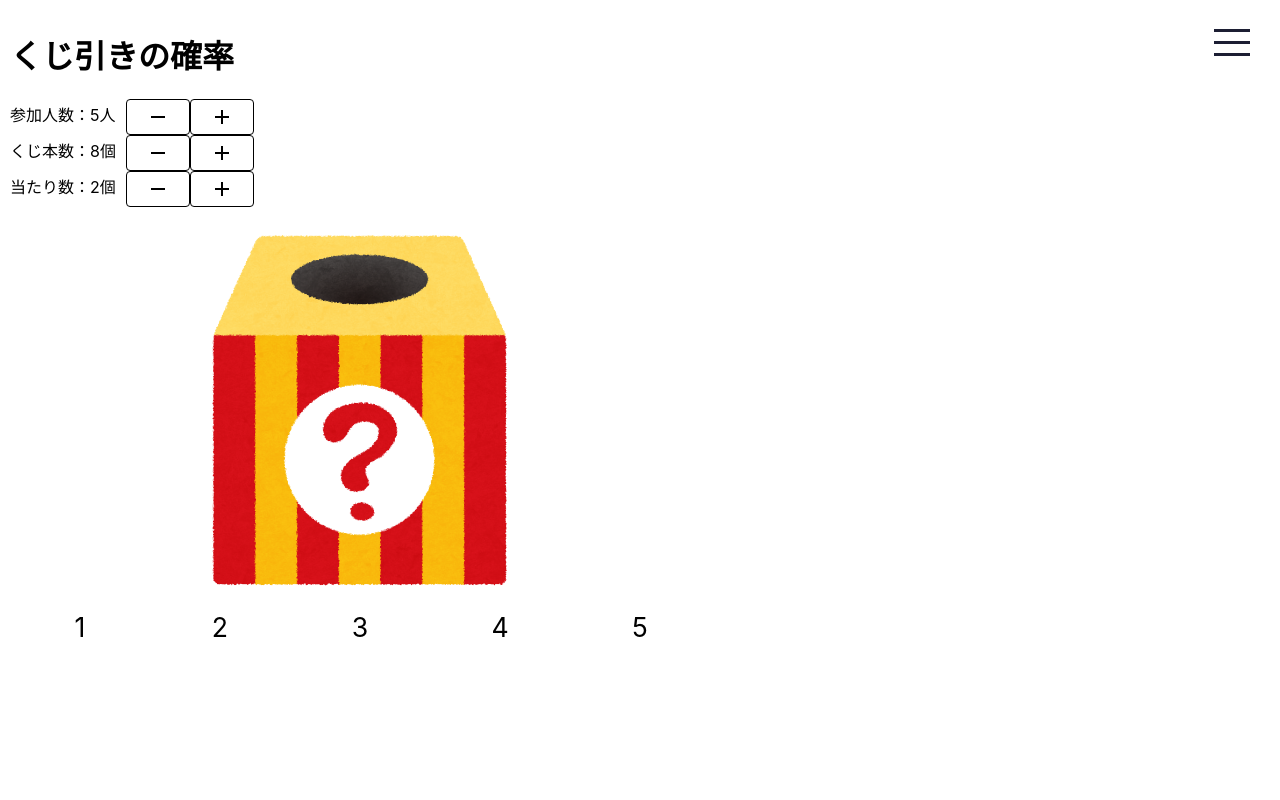
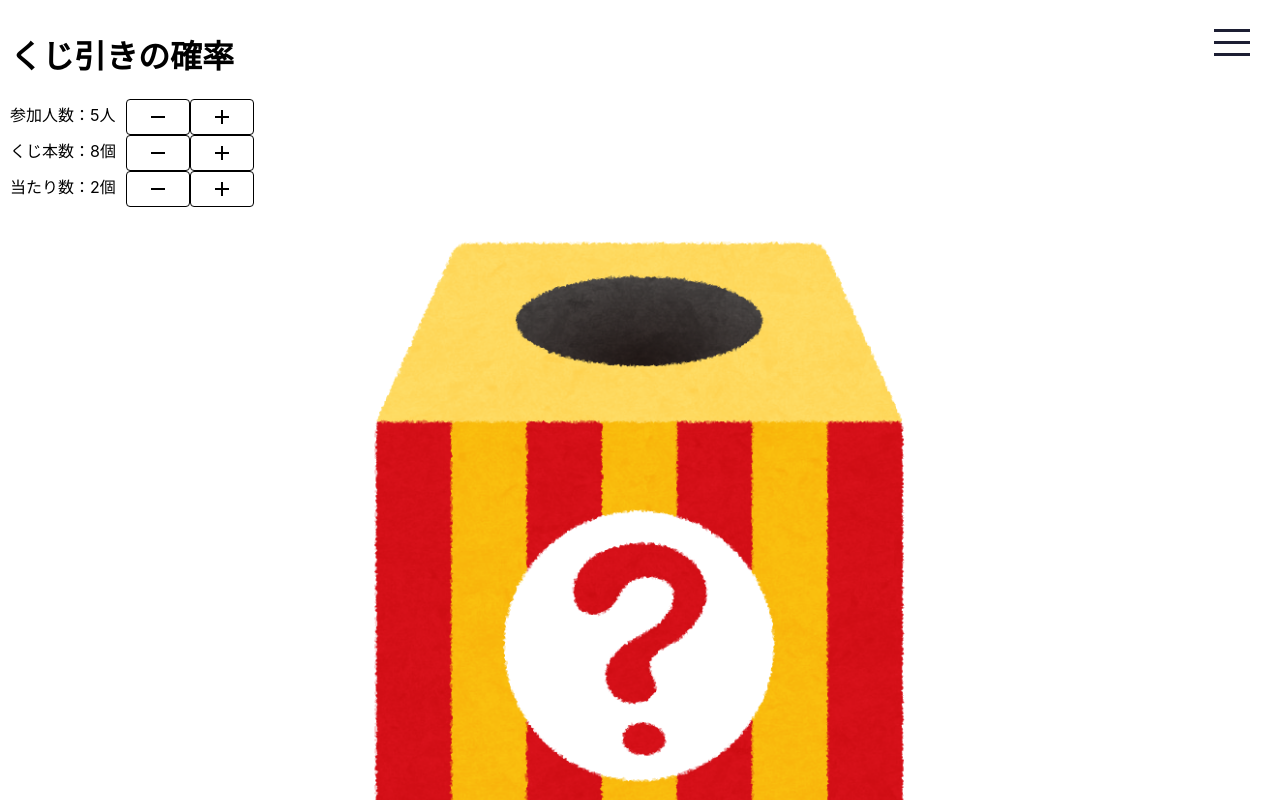
Before and after one commit to mynkit/probability-experiment, a React (Create React App) app: page /lottery in a window 1280 px wide. Shown: the top 800 px of the page. Built offline with nearby package versions, Linux system fonts and the light colour scheme.

Commit message:
幅変更

```diff
--- a/src/components/Lottery.tsx
+++ b/src/components/Lottery.tsx
@@ -109,7 +109,7 @@ const Lottery = () => {
   }, [autoMode])
 
   return (
-    <div style={{padding: '10px', width: '700px', maxWidth: '100%'}}>
+    <div style={{padding: '10px'}}>
       <h1 onClick={()=>setHiddenCommandCount(v=>v+1)} style={{backgroundColor: `rgb(${0},${0},${0},${Math.min(hiddenCommandCount/100., 0.1)})`, width: '100vw'}}>くじ引きの確率</h1>
       {hiddenButton ? (
         <Button style={{zIndex: 100}} color={autoMode ? "primary" : "inherit"} variant="outlined" startIcon={autoMode ? <PlayDisabledIcon/> : <PlayArrowIcon />} onClick={()=>{setAutoMode(v=>!v)}} disabled={false} size="medium">
```
